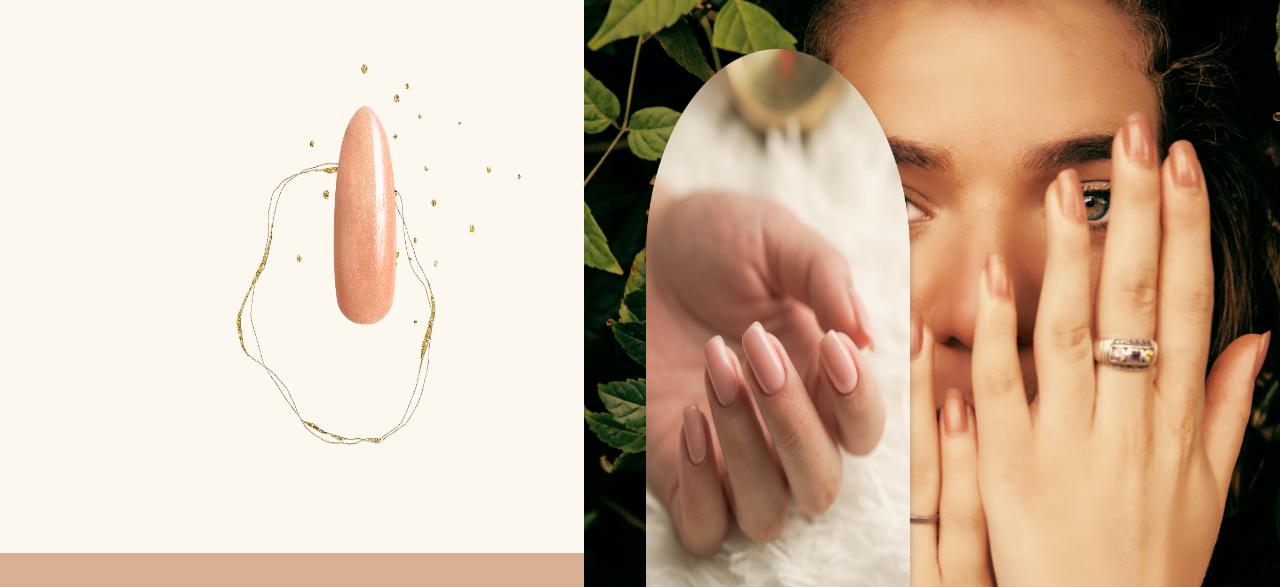
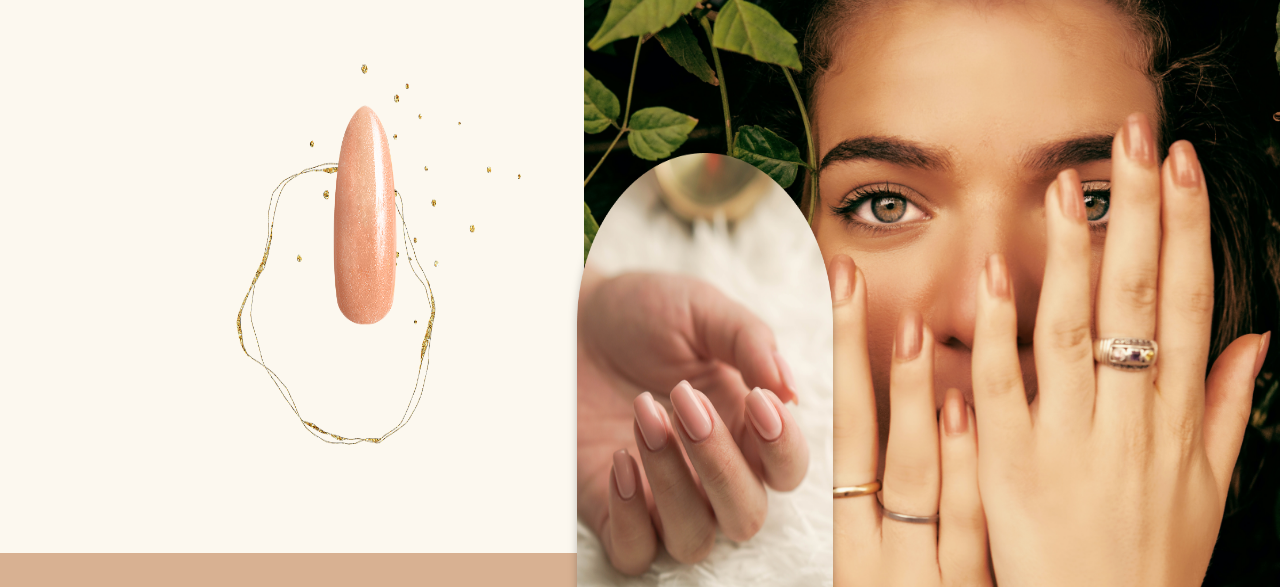
Before and after one commit to ArseniyKB/Nail-shop, a plain HTML site: page index.html in a window 1280 px wide. Shown: the part 97-684 px from the top of the page. Drawn offline with Linux system fonts and the light colour scheme.

Commit message:
3 commit

```diff
--- a/css/header.css
+++ b/css/header.css
@@ -57,8 +57,8 @@
 }
 
 .header__images-image:nth-child(1) {
-  width: 32.2vw;
-  height: 81vh;
+  width: 32.2%;
+  height: 81%;
 
   margin: -1vh 13.5vw;
 
@@ -70,12 +70,12 @@
 }
 
 .header__images-image:nth-child(2) {
-  width: 20.6vw;
-  height: 71.9vh;
+  width: 20%;
+  height: 60%;
 
   filter: drop-shadow(0px 4px 4px rgba(0, 0, 0, 0.25));
 
-  margin: 18.3vh 28.9vw;
+  margin: 31.3vh 34.9vw;
 
   position: absolute;
   top: 0;
```
